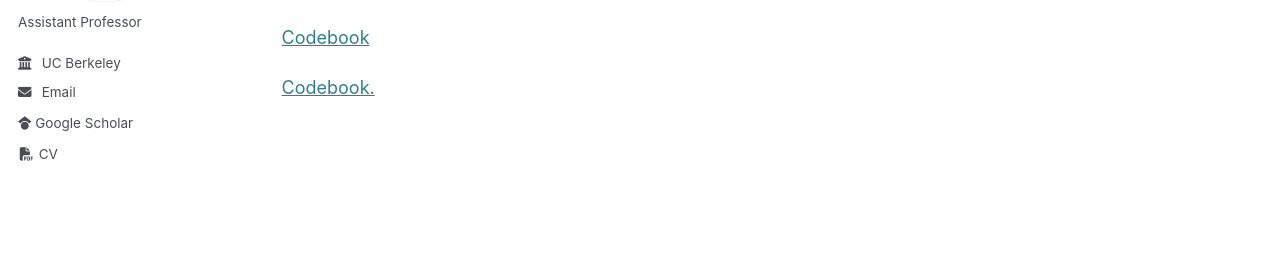
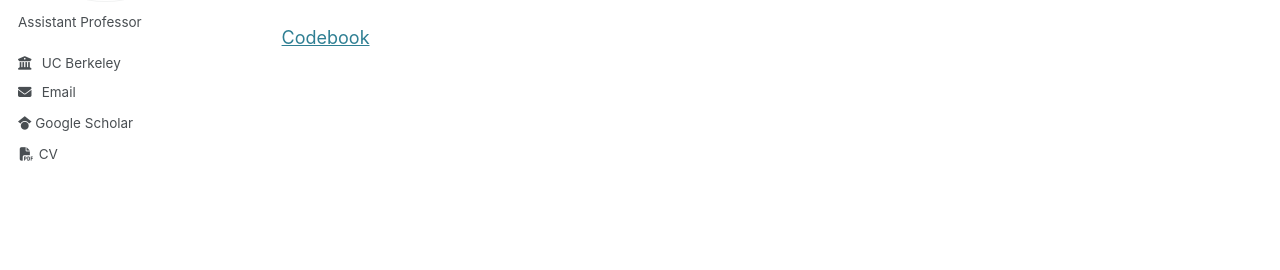
Before and after one commit to martha-wilfahrt/martha-wilfahrt.github.io, a Jekyll site: the page built from _pages/data.md, in a window 1280 px wide. Shown: the part 270-540 px from the top of the page. Built offline with Jekyll 4.4.1, drawn with Linux system fonts in a browser that asks for light colours; our own code applies the rules of GitHub Pages for plain Markdown files.

Commit message:
Update data.md

```diff
--- a/_pages/data.md
+++ b/_pages/data.md
@@ -12,5 +12,3 @@ Atlas of 19th Century African Polities
 Data will be posted shortly.
 
 [Codebook](https://martha-wilfahrt.github.io/files/1_Atlas_Codebook.pdf)
-
-<a href="https://martha-wilfahrt.github.io/files/1_Atlas_Codebook.pdf" target="_blank">Codebook.</a>
```
